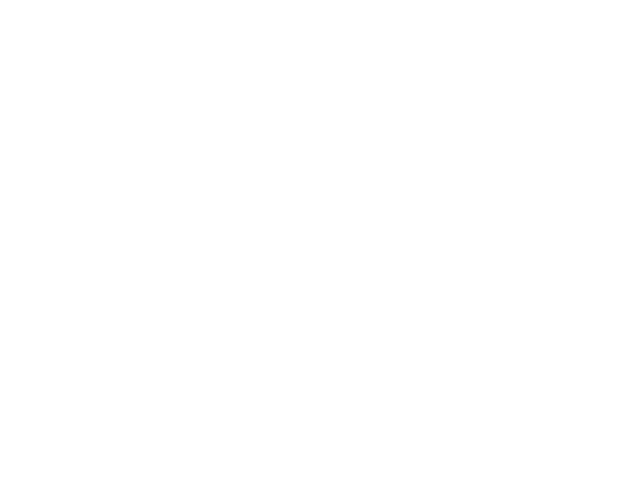
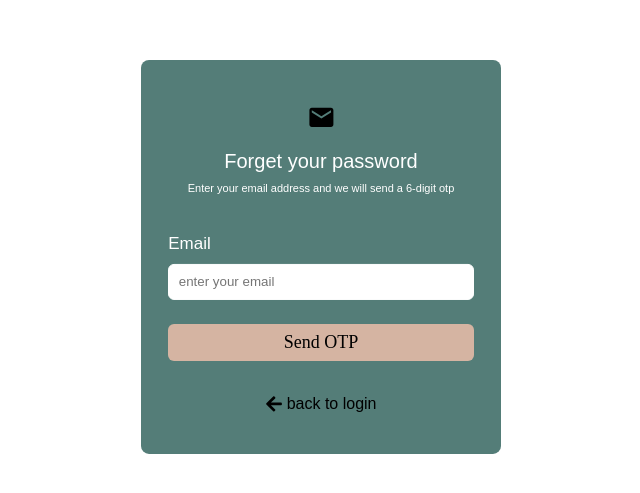
Before and after one commit to Sparrow8104/LoginSignUpPage, a React (Create React App) app: page /forget/password in a window 1280 px wide. Before the commit this address had no page. Shown: the part 143-636 px from the top of the page, without its empty margins (319-959 px from the left). Built offline with nearby package versions, Linux system fonts and the light colour scheme.

Commit message:
Added a forgetPassword page with some styling

```diff
--- a/src/App.jsx
+++ b/src/App.jsx
@@ -2,12 +2,13 @@
 import Register from './components/auth/Register'
 import { Routes,Route } from 'react-router-dom'
 import Login from './components/auth/Login'
+import ForgetPassword from './components/auth/ForgetPassword'
 function App() {
   return (
     <Routes>
        < Route path='/register' element={<Register/>}/>
-       <Route path='/login' element={<Login/>
-       }/>
+       <Route path='/login' element={<Login/>}/>
+       <Route path='/forget/password' element={<ForgetPassword/>}/>
     </Routes>
   )
 }
--- /dev/null
+++ b/src/components/auth/ForgetPassword.jsx
@@ -0,0 +1,41 @@
+import React, { useState } from 'react';
+import Input from '../ui/input'
+import Button from '../ui/Button'
+import BackToLogin from '../ui/backToLogin'
+import { MdEmail } from "react-icons/md";
+function ForgetPassword() {
+
+
+    const [email, setEmail] = useState('');
+    const emailChange = (event) => setEmail(event.target.value);
+
+    const submitHandler = (event) => {
+        event.preventDefault();
+        console.log({ email});
+      };
+  return (
+  <div className='auth_main'>
+    <form onSubmit={submitHandler}>
+        <div className="auth_container">
+            <div className="auth_header">
+                < MdEmail />
+                <p className='auth_heading'>Forget your password</p>
+                <p className='auth_title'>Enter your email address and we will send a 6-digit otp</p>
+            </div>
+            <div className="auth_item">
+                <label >Email</label>
+                <Input onChange={emailChange} type="email" placeholder="enter your email"/>
+            </div>
+            <div className="auth_action">
+                <Button>Send OTP</Button>
+            </div>
+            <div>
+                <BackToLogin/>
+            </div>
+        </div>
+    </form>
+    </div>
+  )
+}
+
+export default ForgetPassword
--- a/src/components/auth/auth.css
+++ b/src/components/auth/auth.css
@@ -43,7 +43,7 @@
 }
 .auth_header .auth_title{
     color: white;
-    font-size: 14px;
+    font-size: 11px;
 }
 .auth_item{
     display: flex;
```
